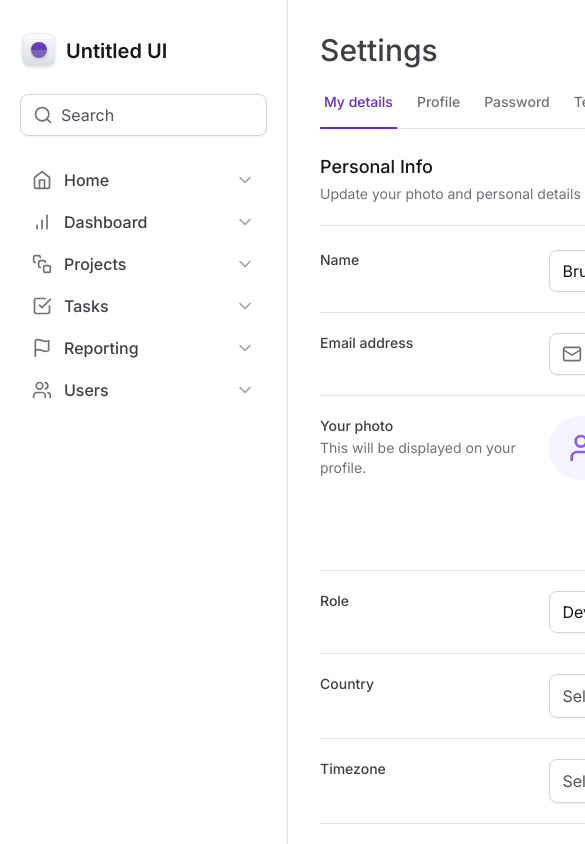
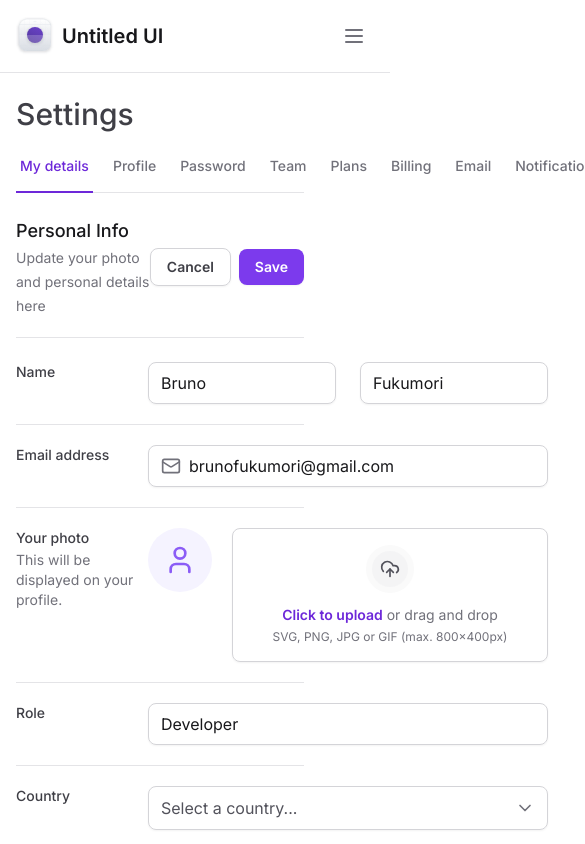
Before and after one commit to bfukumori/dashboard-ui, a Next.js app: page /settings in a window 390 px wide. Shown: the top 844 px of the page, 585 px wide, since content can reach past the window. Built offline with nearby package versions, Linux system fonts and the light colour scheme.

Commit message:
:sparkles: responsive sidebar

```diff
--- a/package.json
+++ b/package.json
@@ -10,6 +10,7 @@
   },
   "dependencies": {
     "@formkit/auto-animate": "^0.8.1",
+    "@radix-ui/react-collapsible": "^1.0.3",
     "@radix-ui/react-select": "^2.0.0",
     "@radix-ui/react-tabs": "^1.0.4",
     "framer-motion": "^10.17.6",
--- a/src/app/layout.tsx
+++ b/src/app/layout.tsx
@@ -18,9 +18,11 @@ export default function RootLayout({
   return (
     <html lang="en" className="antialiased">
       <body className={inter.className}>
-        <div className="grid-cols-app grid min-h-screen">
+        <div className="grid min-h-screen grid-cols-app">
           <Sidebar />
-          <main className="px-8 pb-12 pt-8">{children}</main>
+          <main className="px-4 pb-12 pt-24 lg:col-start-2 lg:px-8 lg:pb-12 lg:pt-8">
+            {children}
+          </main>
         </div>
       </body>
     </html>
--- a/src/components/file-input/file-item.tsx
+++ b/src/components/file-input/file-item.tsx
@@ -50,14 +50,14 @@ export function FileItem({ name, size, onDelete, state }: FileItemProps) {
       {state === 'error' ? (
         <div className="flex flex-1 flex-col items-start gap-1">
           <div className="flex flex-col">
-            <span className="text-error-700 text-sm font-medium">
+            <span className="text-sm font-medium text-error-700">
               Upload failed, please try again.
             </span>
-            <span className="text-error-600 text-sm">{name}</span>
+            <span className="text-sm text-error-600">{name}</span>
           </div>
           <button
             type="button"
-            className="text-error-700 hover:text-error-900 text-sm font-semibold"
+            className="text-sm font-semibold text-error-700 hover:text-error-900"
           >
             Try again
           </button>
--- a/src/components/sidebar/index.tsx
+++ b/src/components/sidebar/index.tsx
@@ -1,3 +1,5 @@
+'use client'
+
 import {
   BarChart,
   CheckSquare,
@@ -5,22 +7,36 @@ import {
   Flag,
   Home,
   LifeBuoy,
+  Menu,
   Search,
   SquareStack,
   Users,
 } from 'lucide-react'
+import * as Collapsible from '@radix-ui/react-collapsible'
 
 import { Logo } from './logo'
 import { NavItem } from './nav-item'
 import { UsedSpaceWidget } from './used-space-widget'
 import { Profile } from './profile'
 import { Input } from '../input'
+import { Button } from '../button'
 
 export function Sidebar() {
   return (
-    <aside className="flex flex-col gap-6 border-r border-zinc-200 px-5 py-8">
+    <Collapsible.Root className="fixed left-0 right-0 top-0 z-20 flex flex-col gap-6 border-b border-zinc-200 bg-white p-4  data-[state=open]:bottom-0 lg:right-auto lg:w-80 lg:border-r lg:px-5 lg:py-8 lg:data-[state=closed]:bottom-0">
+      <div className="flex items-center justify-between">
         <Logo />
+        <Collapsible.Trigger asChild className="lg:hidden">
+          <Button variant="ghost">
+            <Menu className="h-6 w-6" />
+          </Button>
+        </Collapsible.Trigger>
+      </div>
 
+      <Collapsible.Content
+        forceMount
+        className="flex flex-1 flex-col gap-6 data-[state=closed]:hidden lg:data-[state=closed]:flex"
+      >
         <Input.Root>
           <Input.Prefix>
             <Search className="h-5 w-5 text-zinc-500" />
@@ -47,6 +63,7 @@ export function Sidebar() {
         <div className="h-px bg-zinc-200" />
 
         <Profile />
-    </aside>
+      </Collapsible.Content>
+    </Collapsible.Root>
   )
 }
```
Also changed, not shown: 1 other file (tests, documents, lock files or other folders). Lines whose indentation alone changed are shown as unchanged.
